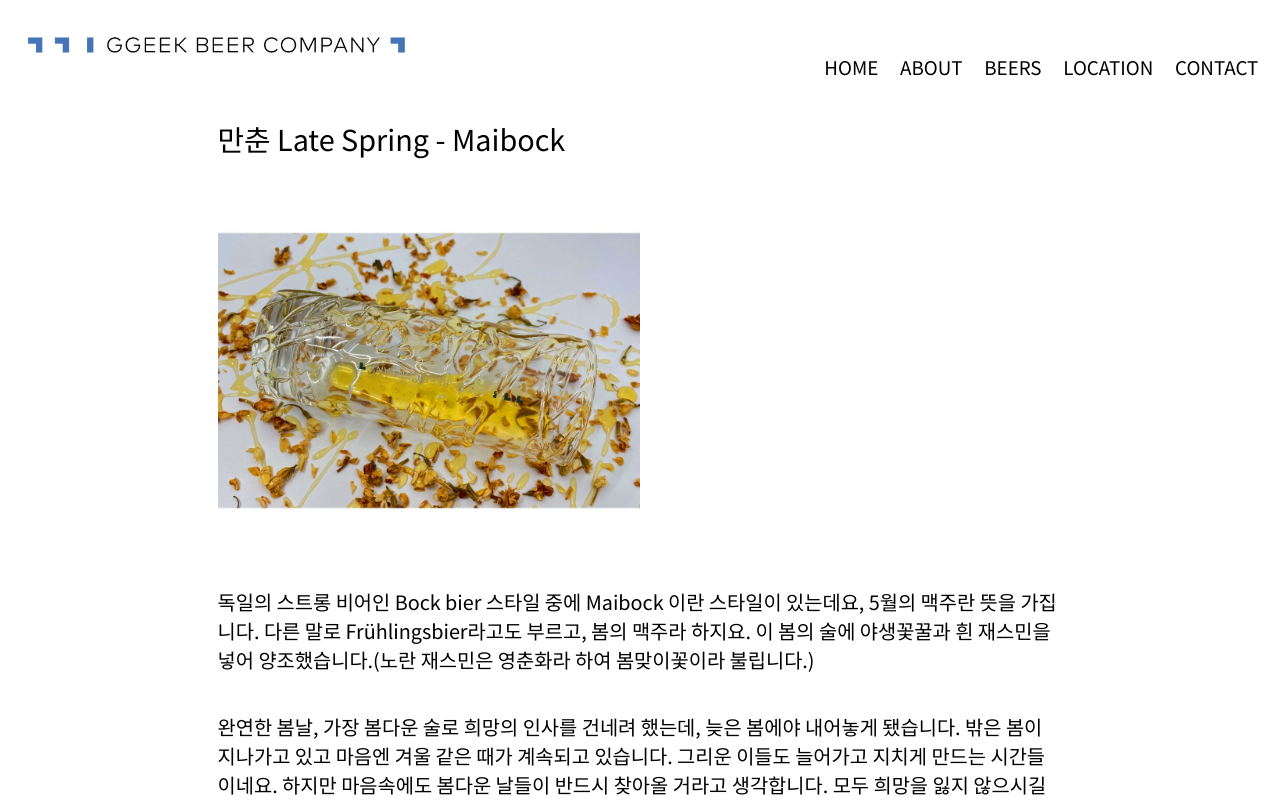
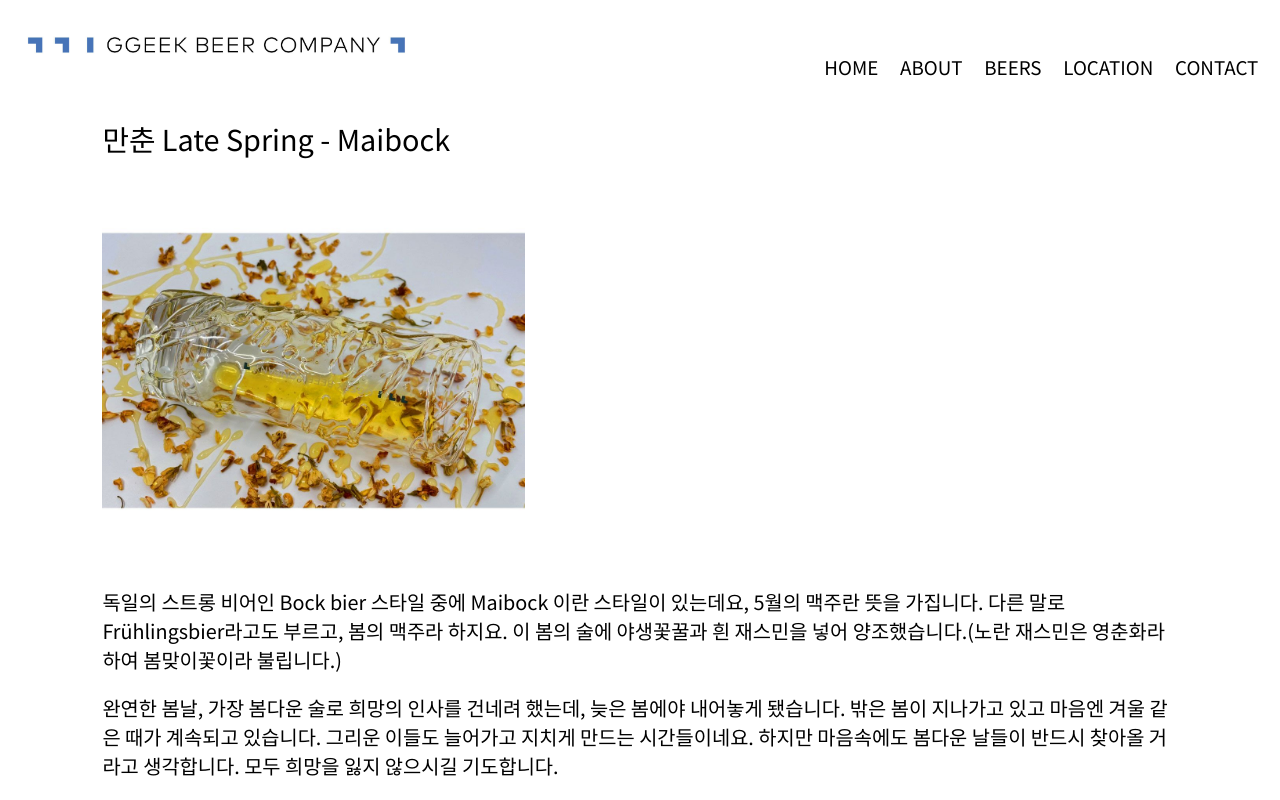
Before and after one commit to djmin43/ggeekbeer_website, a Next.js app in the folder client/: page /carousel_pages/manchoon in a window 1280 px wide. Shown: the top 800 px of the page. Built offline with nearby package versions, Linux system fonts and the light colour scheme.

Commit message:
minor adj on carousel page

```diff
--- a/client/styles/Carousel.module.css
+++ b/client/styles/Carousel.module.css
@@ -3,14 +3,9 @@
 }
 
 .page {
-    padding: 2vw 17vw;
+    padding: 2vw 8vw;
 }
 
-/* @media only screen and (max-width: 600px) {
-    .page {
-        height: 100vw;
-    }
-  } */
 
 .image {
     object-fit: contain;
@@ -18,5 +13,6 @@
 }
 
 .page p {
-    margin-bottom: 3vw;
+    margin-bottom: 1.5vw;
+    text-align: left;
 }
```
